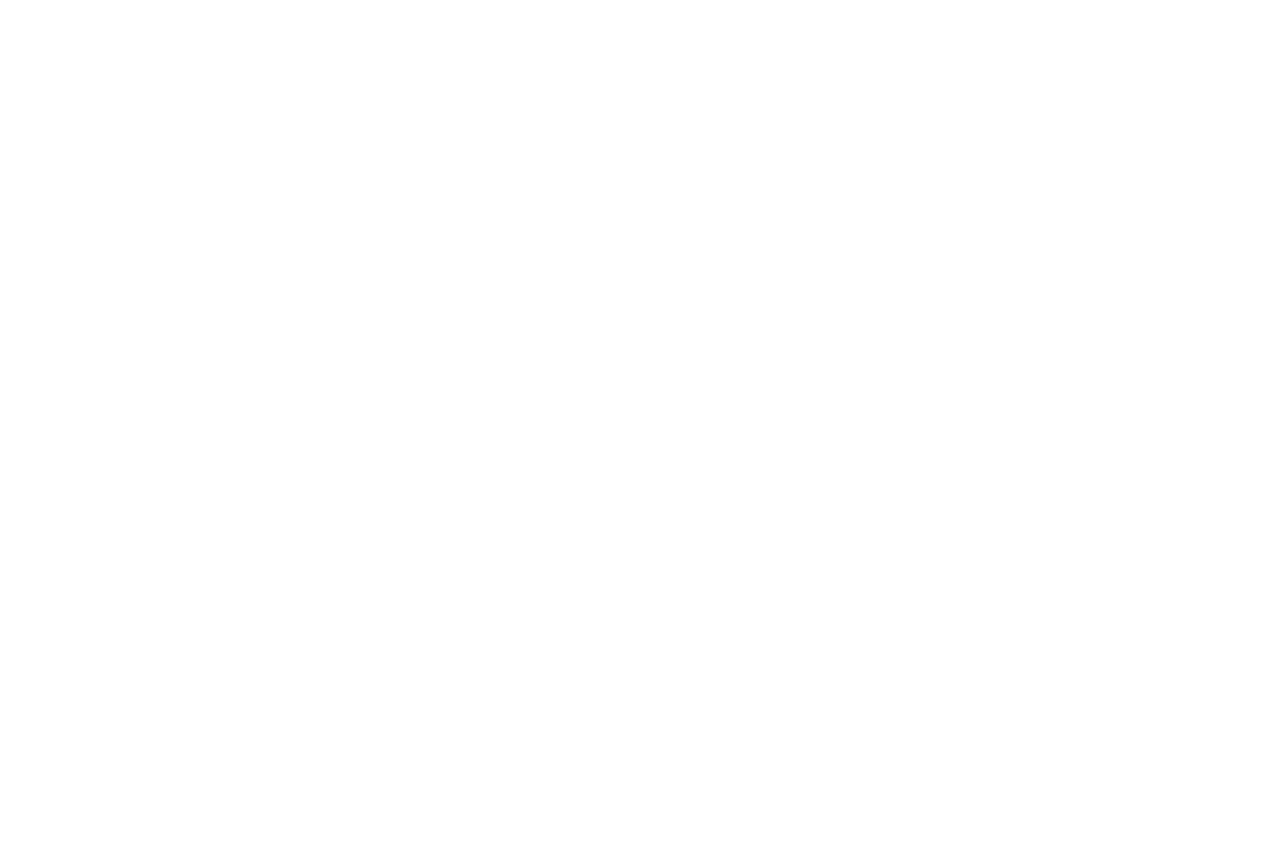
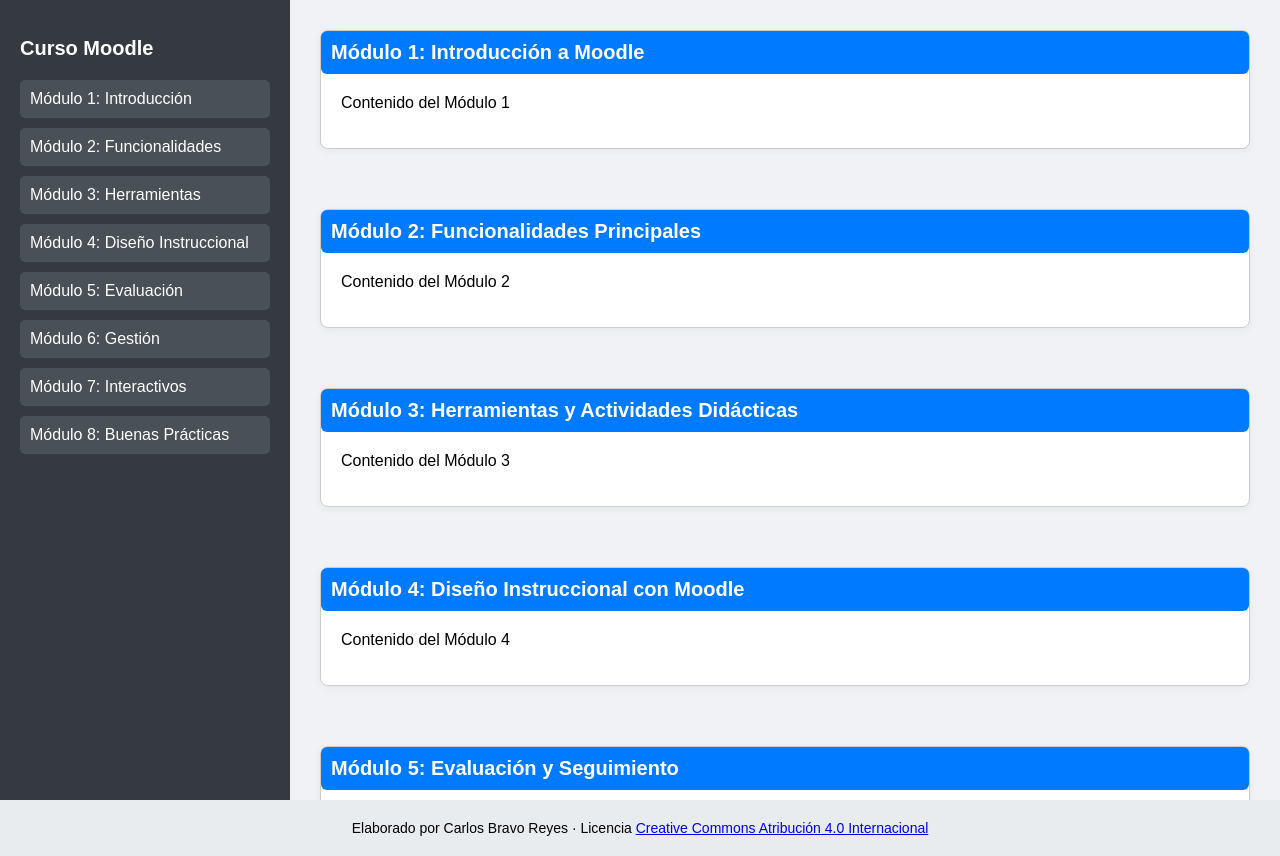
Before and after one commit to cbravoreyes/moodle, a plain HTML site: page index.html in a window 1280 px wide. Before the commit the page ends 800 px from the top, so only its background shows below. Drawn offline with Linux system fonts and the light colour scheme.

Commit message:
Update index.html
mejorado

```diff
--- a/index.html
+++ b/index.html
@@ -1,3 +1,94 @@
 <!DOCTYPE html>
-<!-- ... El contenido completo del archivo HTML irá aquí ... -->
+<html lang="es">
+<head>
+  <meta charset="UTF-8">
+  <meta name="viewport" content="width=device-width, initial-scale=1.0">
+  <title>Curso Moodle Completo</title>
+  <style>
+    body {
+      margin: 0;
+      font-family: Arial, sans-serif;
+      background-color: #f0f2f5;
+    }
+    .container {
+      display: flex;
+      height: 100vh;
+    }
+    .sidebar {
+      width: 250px;
+      background-color: #343a40;
+      color: #fff;
+      display: flex;
+      flex-direction: column;
+      padding: 20px;
+      overflow-y: auto;
+    }
+    .sidebar h2 {
+      font-size: 20px;
+      margin-bottom: 20px;
+    }
+    .sidebar a {
+      color: #fff;
+      text-decoration: none;
+      padding: 10px;
+      border-radius: 5px;
+      margin-bottom: 10px;
+      background-color: #495057;
+      transition: background-color 0.3s;
+    }
+    .sidebar a:hover {
+      background-color: #007bff;
+    }
+    .content {
+      flex: 1;
+      padding: 30px;
+      overflow-y: auto;
+      scroll-behavior: smooth;
+    }
+    section {
+      margin-bottom: 60px;
+      padding: 20px;
+      border-radius: 8px;
+      border: 1px solid #ccc;
+      background-color: #ffffff;
+      box-shadow: 0 2px 8px rgba(0, 0, 0, 0.05);
+    }
+    h1 {
+      color: #ffffff;
+      background-color: #007bff;
+      padding: 10px;
+      border-radius: 6px;
+      margin: -20px -20px 20px -20px;
+      font-size: 20px;
+    }
+  </style>
+</head>
+<body>
+<div class="container">
+  <div class="sidebar">
+    <h2>Curso Moodle</h2>
+    <a href="#modulo1">Módulo 1: Introducción</a>
+    <a href="#modulo2">Módulo 2: Funcionalidades</a>
+    <a href="#modulo3">Módulo 3: Herramientas</a>
+    <a href="#modulo4">Módulo 4: Diseño Instruccional</a>
+    <a href="#modulo5">Módulo 5: Evaluación</a>
+    <a href="#modulo6">Módulo 6: Gestión</a>
+    <a href="#modulo7">Módulo 7: Interactivos</a>
+    <a href="#modulo8">Módulo 8: Buenas Prácticas</a>
+  </div>
+  <div class="content">
+    <section id="modulo1"><h1>Módulo 1: Introducción a Moodle</h1><p>Contenido del Módulo 1</p></section>
+    <section id="modulo2"><h1>Módulo 2: Funcionalidades Principales</h1><p>Contenido del Módulo 2</p></section>
+    <section id="modulo3"><h1>Módulo 3: Herramientas y Actividades Didácticas</h1><p>Contenido del Módulo 3</p></section>
+    <section id="modulo4"><h1>Módulo 4: Diseño Instruccional con Moodle</h1><p>Contenido del Módulo 4</p></section>
+    <section id="modulo5"><h1>Módulo 5: Evaluación y Seguimiento</h1><p>Contenido del Módulo 5</p></section>
+    <section id="modulo6"><h1>Módulo 6: Gestión y Administración</h1><p>Contenido del Módulo 6</p></section>
+    <section id="modulo7"><h1>Módulo 7: Contenidos Interactivos</h1><p>Contenido del Módulo 7</p></section>
+    <section id="modulo8"><h1>Módulo 8: Buenas Prácticas y Consejos</h1><p>Contenido del Módulo 8</p></section>
+  </div>
+</div>
+<footer style="text-align: center; padding: 20px; background-color: #e9ecef; font-size: 14px;">
+  Elaborado por Carlos Bravo Reyes · Licencia <a href="https://creativecommons.org/licenses/by/4.0/deed.es" target="_blank">Creative Commons Atribución 4.0 Internacional</a>
+</footer>
+</body>
 </html>
```
